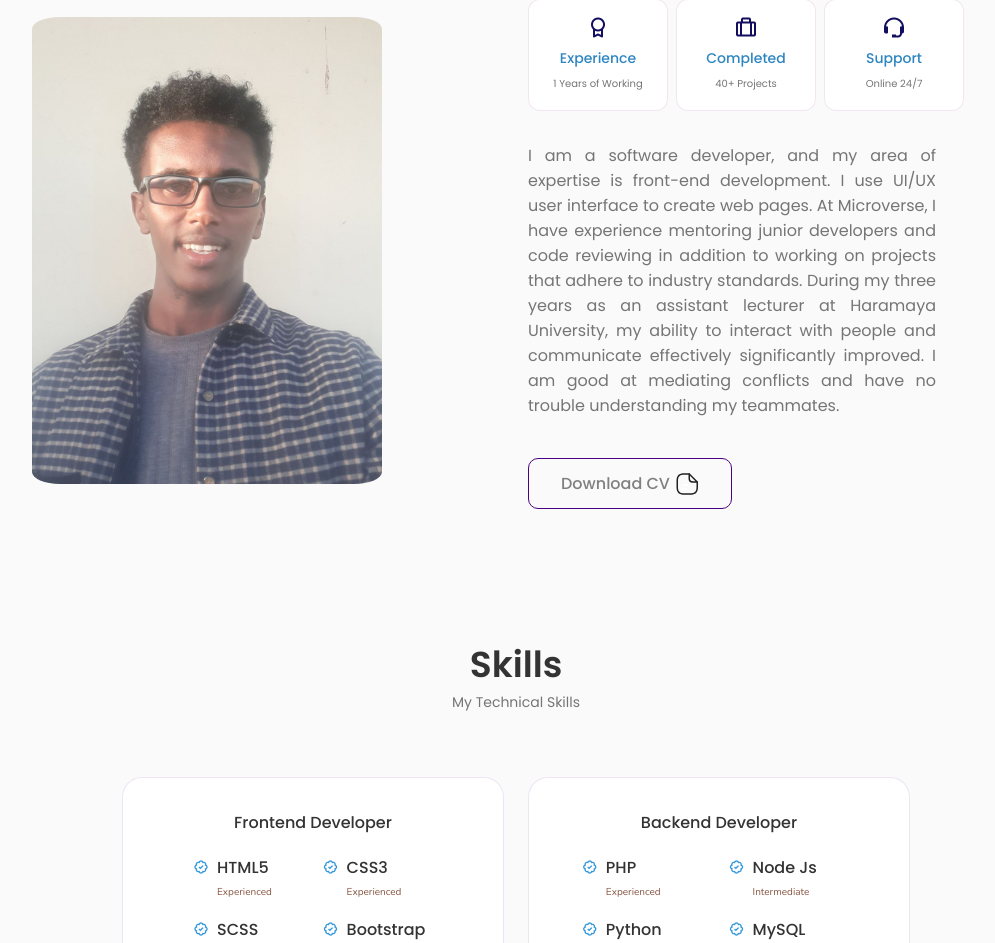
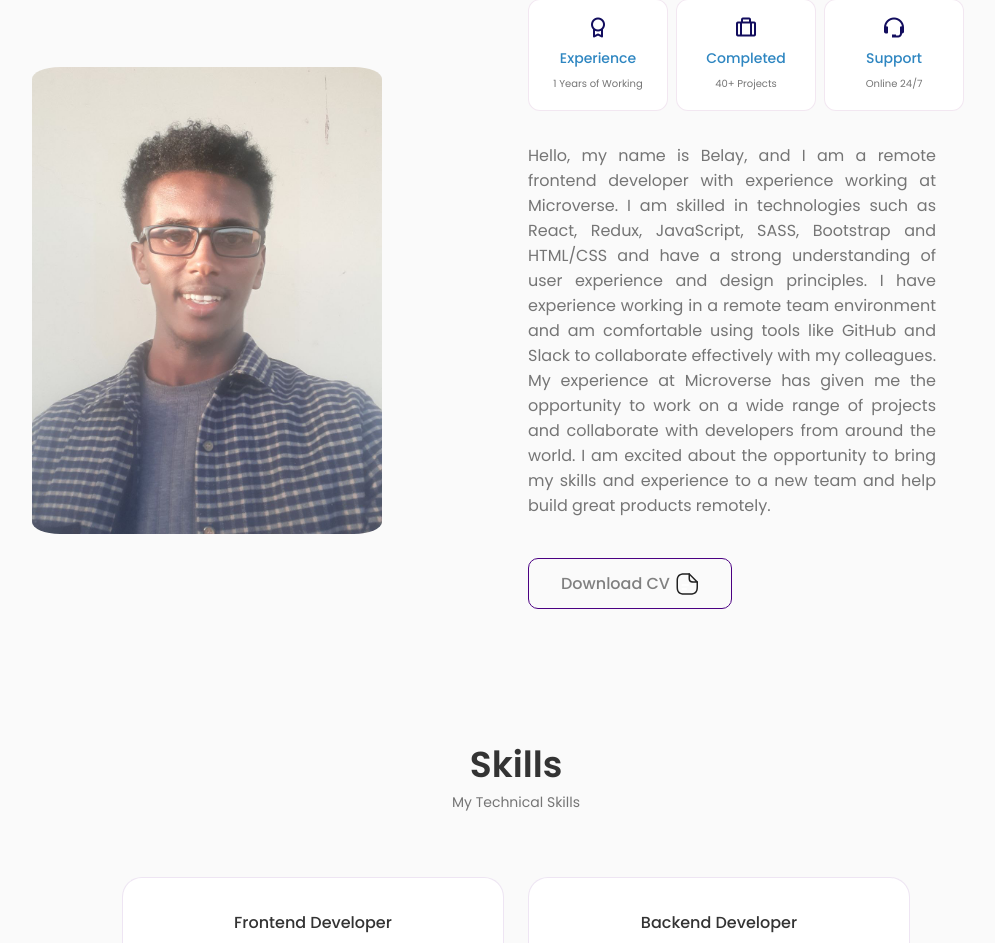
Before and after one commit to belaymit/my-portfolio-updated, a React (Create React App) app: page / in a window 1280 px wide. Shown: the part 817-1760 px from the top of the page, without its empty margins (124-1119 px from the left). Built offline with nearby package versions, Linux system fonts and the light colour scheme.

Commit message:
added details about me

```diff
--- a/src/components/about/About.jsx
+++ b/src/components/about/About.jsx
@@ -18,17 +18,16 @@ const About = () => (
       <div className="about-data">
         <Info />
         <p className="about-description">
-          I am a software developer, and my area of
-          expertise is front-end development.
-          I use UI/UX user interface to create web pages.
-          At Microverse, I have experience mentoring
-          junior developers and code reviewing in addition
-          to working on projects that adhere to industry standards.
-          During my three years as an assistant lecturer at Haramaya
-          University, my ability to interact with people and communicate
-          effectively significantly improved.
-          I am good at mediating conflicts and have no trouble
-          understanding my teammates.
+          Hello, my name is Belay, and I am a remote frontend developer
+          with experience working at Microverse. I am skilled in technologies
+          such as React, Redux, JavaScript, SASS, Bootstrap and HTML/CSS and have a strong
+          understanding of user experience and design principles. I have experience
+          working in a remote team environment and am comfortable using tools
+          like GitHub and Slack to collaborate effectively with my colleagues.
+          My experience at Microverse has given me the opportunity to work on
+          a wide range of projects and collaborate with developers from around
+          the world. I am excited about the opportunity to bring my skills and
+          experience to a new team and help build great products remotely.
         </p>
         <a href="https://docs.google.com/document/d/15ChKO9UmkTZZIl-9vBVUdCTnK9dNWOVwErJ6WKXC37Y/edit?usp=sharing" className="button button--flex" type="button">
           Download CV
```
